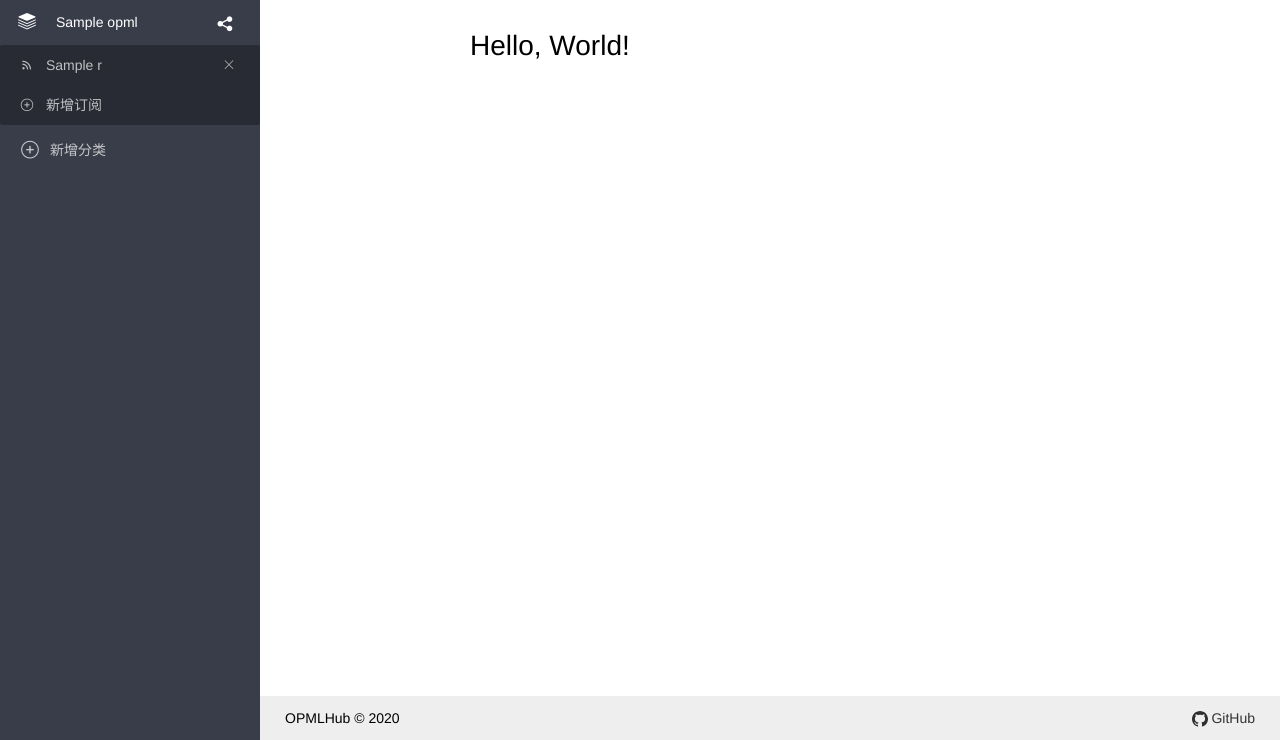
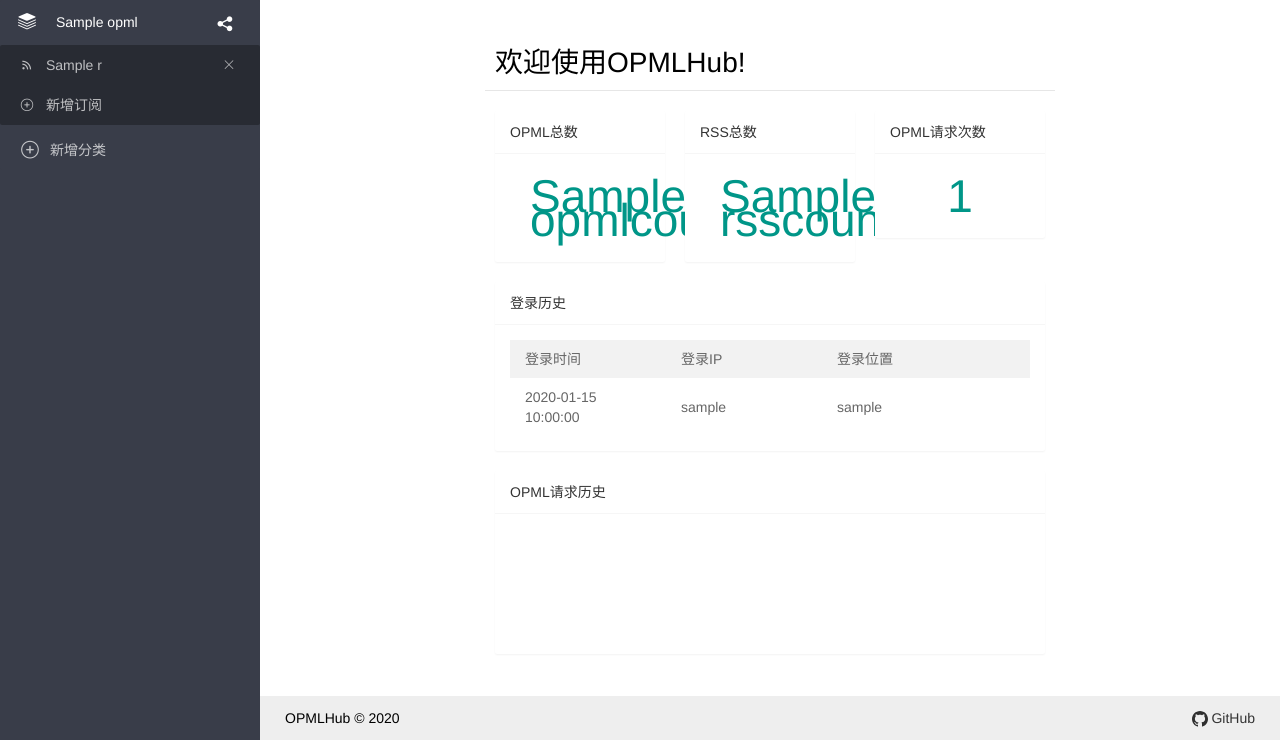
Before and after one commit to LuRenJiasWorld/OPMLHub, a CodeIgniter 4 app: template src/app/Views/user/home.php in a window 1280 px wide. Shown: the part 60-800 px from the top of the page. Run offline with PHP 8.4 and a stand-in for CodeIgniter, Linux system fonts and the light colour scheme; the template is opened without the code that fills it: most values are stand-ins (such as "Sample title", 1, 10 or a date in 2020); some libraries are stand-ins or nearby versions.

Commit message:
【Feat】新增首页

```diff
--- a/src/app/Views/user/home.php
+++ b/src/app/Views/user/home.php
@@ -1,5 +1,130 @@
 <?= $this->extend("layout/user_home") ?>
 
 <?= $this->section("user_home_page") ?>
-    <h1>Hello, World!</h1>
+<div id="home-panel" class="layui-fluid">
+    <div class="layui-col-md12">
+        <h1 style="margin: 10px;">欢迎使用OPMLHub!</h1>
+    </div>
+    <hr />
+    <div class="layui-col-md4">
+        <div class="layui-card">
+            <div class="layui-card-header">OPML总数</div>
+            <div class="layui-card-body">
+                <div class="bignumber">
+                    <?= $OPMLCount ?>
+                </div>
+            </div>
+        </div>
+    </div>
+    <div class="layui-col-md4">
+        <div class="layui-card">
+            <div class="layui-card-header">RSS总数</div>
+            <div class="layui-card-body">
+                <div class="bignumber">
+                    <?= $RSSCount ?>
+                </div>
+            </div>
+        </div>
+    </div>
+    <div class="layui-col-md4">
+        <div class="layui-card">
+            <div class="layui-card-header">OPML请求次数</div>
+            <div class="layui-card-body">
+                <div class="bignumber">
+                    <?= $OPMLAccessCount ?>
+                </div>
+            </div>
+        </div>
+    </div>
+    <div class="layui-col-md12">
+        <div class="layui-card">
+            <div class="layui-card-header">登录历史</div>
+            <div class="layui-card-body">
+                <table class="layui-table" lay-even lay-skin="nob">
+                    <thead>
+                        <th style="width: 30%;">登录时间</th>
+                        <th style="width: 30%;">登录IP</th>
+                        <th style="width: 40%;">登录位置</th>
+                    </thead>
+                    <tbody>
+                        <?php foreach ($LoginHistoryTop5 as $EachLoginHistory):?>
+                            <tr>
+                                <td><?= $EachLoginHistory["login_time"] ?></td>
+                                <td><?= $EachLoginHistory["login_ip"] ?></td>
+                                <td><?= $EachLoginHistory["login_location"] ?></td>
+                            </tr>
+                        <?php endforeach;?>
+                    </tbody>
+                </table>
+            </div>
+        </div>
+    </div>
+    <div class="layui-col-md12">
+        <div class="layui-card">
+            <div class="layui-card-header">OPML请求历史</div>
+            <div class="layui-card-body">
+                <canvas id="opml-access-history" height="120"></canvas>
+            </div>
+        </div>
+    </div>
+</div>
+
+<style>
+    #home-panel .layui-card {
+        margin: 10px 10px;
+    }
+
+    .bignumber {
+        font-size: 46px;
+        font-weight: 200;
+        margin: 20px;
+        text-align: center;
+        color: #009688;
+    }
+</style>
+
+<script src="/chartjs/Chart.min.js"></script>
+<script>
+    function getLast7Days() {
+        var date = new Date();
+        var currentTimeStamp = parseInt(date.getTime() / 1000);
+        var last7DaysTimeStamp = [
+            currentTimeStamp - 86400 * 6,
+            currentTimeStamp - 86400 * 5,
+            currentTimeStamp - 86400 * 4,
+            currentTimeStamp - 86400 * 3,
+            currentTimeStamp - 86400 * 2,
+            currentTimeStamp - 86400,
+            currentTimeStamp
+        ];
+
+        var last7DaysDateString = [];
+
+        for (var i = 0; i < last7DaysTimeStamp.length; i++) {
+            var targetDate = new Date(last7DaysTimeStamp[i] * 1000);
+            var year = targetDate.getFullYear();
+            var month = "0" + (targetDate.getMonth() + 1);
+            var day = "0" + targetDate.getDate();
+            var formattedTime = year + '-' + month.substr(-2) + '-' + day.substr(-2);
+            last7DaysDateString = last7DaysDateString.concat(formattedTime);
+        }
+
+        return last7DaysDateString;
+    }
+
+    var ctx = document.getElementById("opml-access-history");
+    var myLineChart = new Chart(ctx, {
+        type: 'line',
+        data: {
+            labels: getLast7Days(),
+            datasets: [
+                {
+                    data: [<?php foreach($OPMLAccessHistory7Days as $EachDay) echo $EachDay . ","; ?>],
+                    label: "123"
+                }
+            ]
+        },
+        config: []
+    });
+</script>
 <?= $this->endSection() ?>
```
